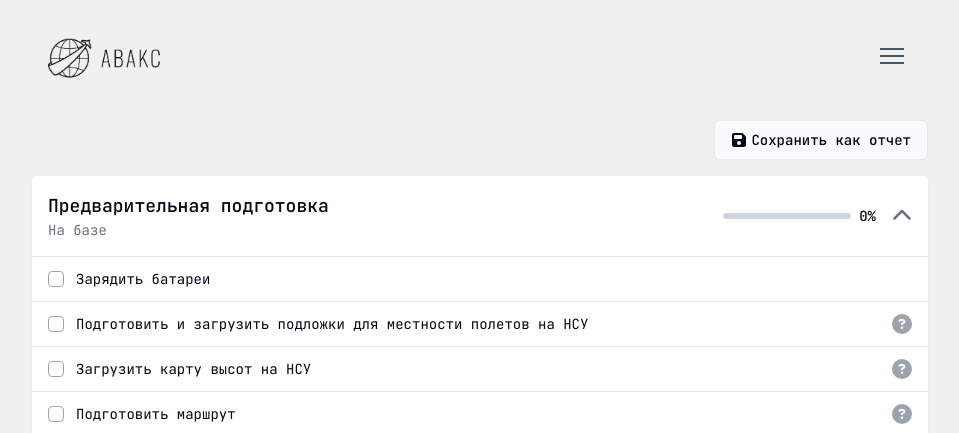
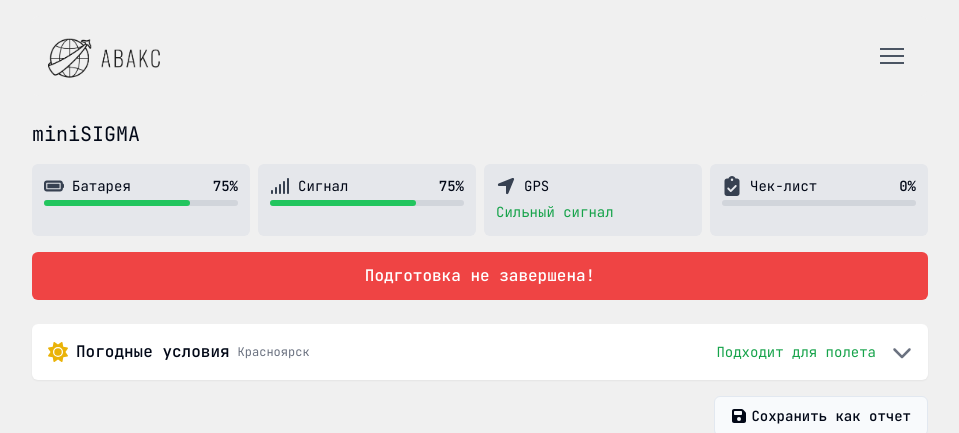
Before and after one commit to SillWo/skybound-drone-ready-check-20, a React (Vite) app: page / in a window 1280 px wide. Shown: the top 433 px of the page, without its empty margins (160-1119 px from the left). Built offline with nearby package versions, Linux system fonts and the light colour scheme; no server answers.

Commit message:
feat: Integrate weather and drone status

```diff
--- a/src/pages/StandardChecklist.tsx
+++ b/src/pages/StandardChecklist.tsx
@@ -1,13 +1,30 @@
 
 import { DroneHeader } from '@/components/DroneHeader';
 import { PreflightChecklist } from '@/components/PreflightChecklist';
+import { MinimalistDroneDashboard } from '@/components/MinimalistDroneDashboard';
+import { WeatherSection } from '@/components/WeatherSection';
+import { useState } from 'react';
 
 const StandardChecklist = () => {
+  const [checklistProgress, setChecklistProgress] = useState(0);
+
   return (
     <div className="min-h-screen bg-[#f0f0f0] p-2 sm:p-4 font-mono">
       <div className="max-w-4xl mx-auto">
         <DroneHeader />
-        <PreflightChecklist onProgressUpdate={() => {}} />
+
+        <MinimalistDroneDashboard
+          batteryLevel={75}
+          signalStrength={75}
+          gpsStatus="strong"
+          checklistProgress={checklistProgress}
+        />
+
+        <WeatherSection />
+
+        <PreflightChecklist
+          onProgressUpdate={(progress) => setChecklistProgress(progress)}
+        />
       </div>
     </div>
   );
```
